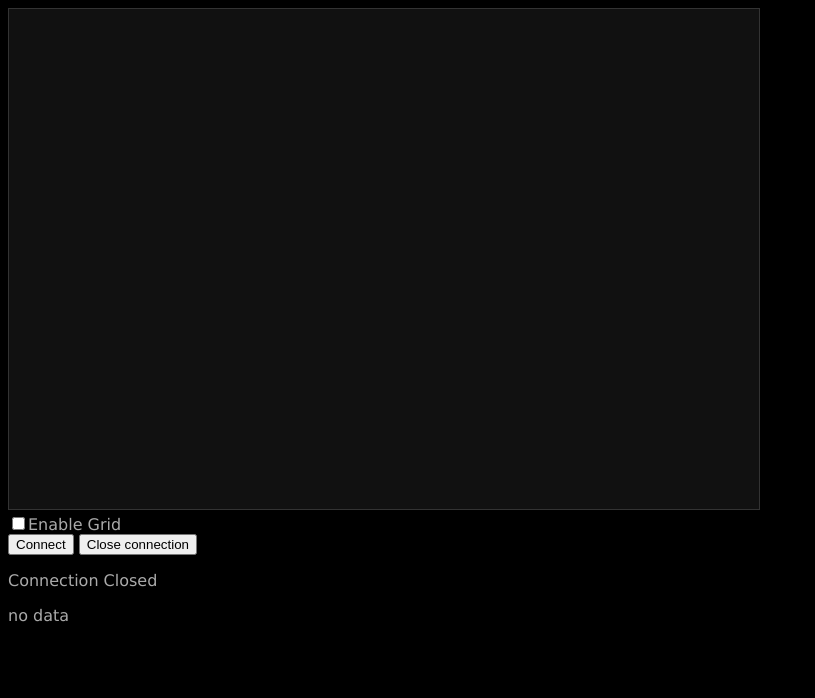
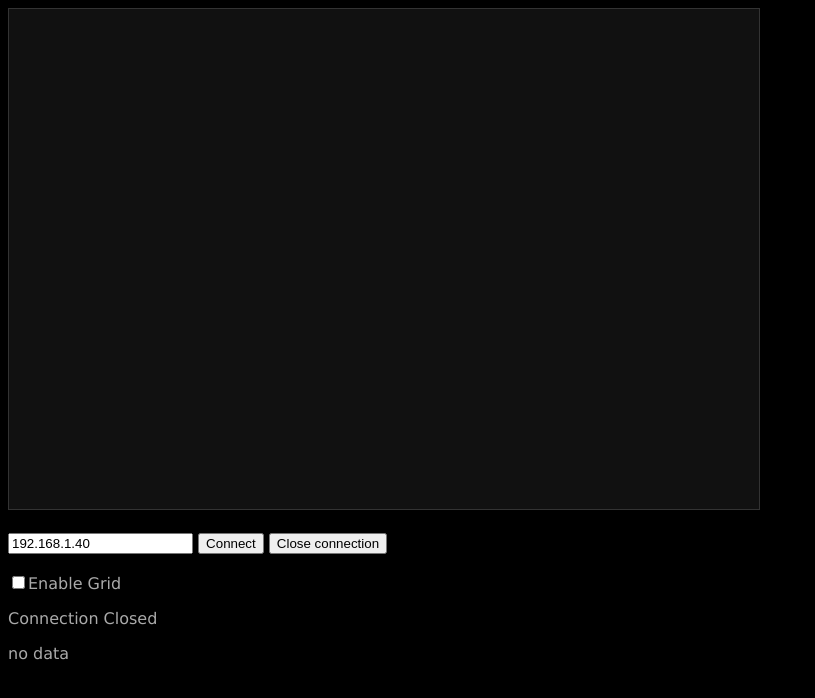
Before and after one commit to mrberti/wosci, a plain HTML site: page frontend/wosci.html in a window 1280 px wide. Both pictures are taken after a click on the button "Connect". Shown: the whole page, without its empty margins (0-815 px from the left). Drawn offline with Linux system fonts and the light colour scheme.

Commit message:
added address field

```diff
--- a/frontend/wosci.html
+++ b/frontend/wosci.html
@@ -9,9 +9,12 @@
   <body>
   <canvas id="wosci_canvas" width="750px" height="500px"></canvas>
   <form>
+    <br>
+    <input id="edRemoteAddress" type="input" value="192.168.1.40">
+    <input id="btnConnect" type="button" value="Connect">
+    <input id="btnClose" type="button" value="Close connection"><br>
+    <br>
     <input id="cbEnableGrid" type=checkbox value="Enable Grid">Enable Grid<br>
-    <input id="btnConnect" type="button" value="Connect">
-    <input id="btnClose" type="button" value="Close connection">
   </form>
 
   <p id="p1">no data</p>
--- a/frontend/wosci.js
+++ b/frontend/wosci.js
@@ -6,7 +6,11 @@ var Wosci = {
         gridColor: "#444",
         gridLineDash: [2, 3],
         dataLineColor: ["#0066ff", "#ff4400","#ffcc00","#009900","#cc00ff","#00b8e6","#e6005c","#d9d9d9", "#00cc00", "#ff8000"],
-        //dataLineDash: [[1, 0],]
+        remoteAddress: "192.168.1.40",
+        remotePort: 5678,
+        serverString: function() {
+            return "ws://"+this.remoteAddress+":"+this.remotePort+"/";
+        }
     },
 
     init: function() {
@@ -26,12 +30,6 @@ var Wosci = {
             data = {};
             data.vectorCount =  parseInt(packet["data_vectors_count"]);
             data.vectors = packet["data_vectors"];
-            // this.values = Array();
-            // this.length = Array();
-            // for(var i = 1; i < this.data_vectors_count; i++) {
-            //     this.data.push(data_vectors[0]["values"]);
-            //     this.length.push(data_vectors[0]["length"]);
-            // }
             this.draw(data);
         }
     },
@@ -45,8 +43,9 @@ var Wosci = {
             }
         }
         /* Create a new websocket object and define callbacks */
-        this.websocket = new WebSocket("ws://127.0.0.1:5678/");
-        console.log("New Websocket created.");
+        serverString = this.settings.serverString();
+        this.websocket = new WebSocket(serverString);
+        console.log("New Websocket created to " + serverString);
         var self = this;
         p = document.getElementById("p1");
         this.websocket.onmessage = function(e) {
@@ -66,7 +65,7 @@ var Wosci = {
         try {
             this.websocket.close();
         }
-        catch {
+        catch(error) {
             console.log("Could not close websocket.");
             return;
         }
@@ -136,6 +135,8 @@ document.getElementById("btnClose").onclick = function(e) {
 }
 
 document.getElementById("btnConnect").onclick = function(e) {
+    var remoteAddress = document.getElementById("edRemoteAddress").value;
+    Wosci.settings.remoteAddress = remoteAddress;
     Wosci.connectServer();
 }
 
```
